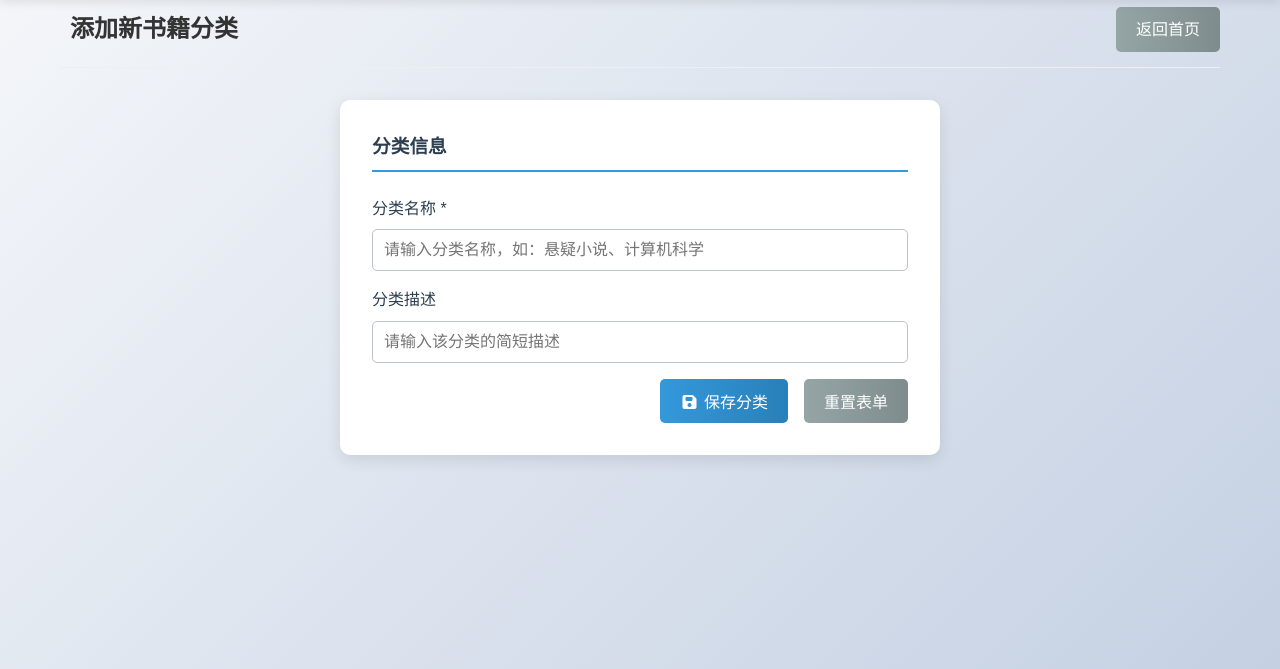
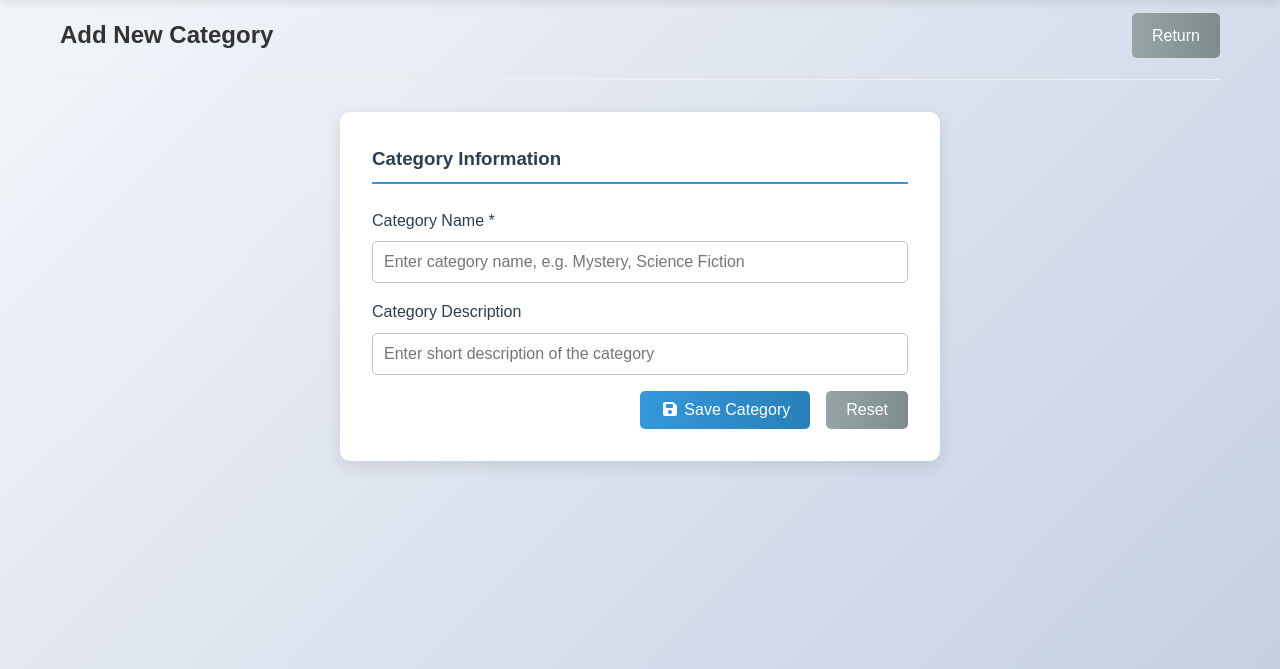
Before and after one commit to PURESUN-OYLY/pyhmk_db, a Flask app: page /add-category in a window 1280 px wide. Shown: the part 70-739 px from the top of the page. Run offline with Flask 3, Linux system fonts and the light colour scheme; some libraries are stand-ins or nearby versions.

```diff
--- a/app.py
+++ b/app.py
@@ -109,7 +109,7 @@ def book_detail(book_id):
     book = Book.query.get_or_404(book_id)
     return render_template('book_detail.html', book=book)
 
-# 添加书籍表单
+# Add Book Form
 @app.route('/add-book', methods=['GET', 'POST'])
 def add_book():
     authors = Author.query.all()
@@ -295,10 +295,19 @@ def list_languages():
 def edit_category(category_id):
     category = Category.query.get_or_404(category_id)
     if request.method == 'POST':
-        category.name = request.form['name'].strip()
+        errors = []
+        if not Category.query.filter_by(name=request.form['name'].strip()).first():
+            errors.append('Category name not exists')
+
+        # category.name = request.form['name'].strip()
         category.description = request.form['description'].strip()
+
+        # if errors, return to form
+        if errors:
+            return render_template('edit_category.html', category=category, errors=errors)
+
         db.session.commit()
-        flash('分类信息更新成功！', 'success')
+        flash('Category updated successfully!', 'success')
         return redirect(url_for('list_categories'))
 
     return render_template('edit_category.html', category=category)
@@ -307,26 +316,27 @@ def edit_category(category_id):
 @app.route('/delete-category/<int:category_id>', methods=['GET', 'POST'])
 def delete_category(category_id):
     category = Category.query.get_or_404(category_id)
-    # 多对多关系中，通过 backref 的 dynamic 查询该分类下的书
-    affected_books = category.books.all()
+
+    # Fetch all books in the category's books relationship
+    affected_books = category.books
 
     if request.method == 'POST':
         try:
-            # 级联删除该分类下的所有书
+            # Delete all books in the category's books relationship
             for book in affected_books:
                 db.session.delete(book)
             db.session.delete(category)
             db.session.commit()
-            flash(f'分类【{category.name}】及其关联的 {len(affected_books)} 本书籍已全部级联删除！', 'success')
+            flash(f'Category {category.name} and its {len(affected_books)} books have been deleted successfully!', 'success')
             return redirect(url_for('list_categories'))
         except Exception as e:
             db.session.rollback()
-            flash(f'删除失败：{str(e)}', 'danger')
+            flash(f'Delete failed: {str(e)}', 'danger')
             return redirect(url_for('list_categories'))
 
-    # GET 请求：渲染确认删除预览页面
+    # GET request, render delete confirm page
     return render_template('delete_confirm.html',
-                           type='分类',
+                           type='Category',
                            item_name=category.name,
                            books=affected_books,
                            cancel_url=url_for('list_categories'))
@@ -340,11 +350,11 @@ def add_category():
         description = request.form['description'].strip()
 
         if not name:
-            errors.append('分类名称不能为空')
+            errors.append('Category name cannot be empty')
 
         # 检查分类是否已存在
         if Category.query.filter_by(name=name).first():
-            errors.append('该分类名称已存在')
+            errors.append('Category name already exists')
 
         if errors:
             return render_template('add_category.html', errors=errors)
@@ -353,11 +363,11 @@ def add_category():
             category = Category(name=name, description=description)
             db.session.add(category)
             db.session.commit()
-            flash('分类添加成功！', 'success')
-            return redirect(url_for('index'))
+            flash('Category added successfully!', 'success')
+            return redirect(url_for('list_categories'))
         except Exception as e:
             db.session.rollback()
-            errors.append(f'添加失败：{str(e)}')
+            errors.append(f'Add failed: {str(e)}')
             return render_template('add_category.html', errors=errors)
 
     return render_template('add_category.html')
--- a/models.py
+++ b/models.py
@@ -8,9 +8,6 @@ class Category(db.Model):
     id = db.Column(db.Integer, primary_key=True)
     name = db.Column(db.String(50), nullable=False, unique=True)
     description = db.Column(db.String(200))
-
-    # One-to-many relationship with Book, foreign key
-    books = db.relationship('Book', backref='category', lazy=True)
 
     def __repr__(self):
         return f'<Category {self.name}>'
@@ -74,6 +71,7 @@ class Book(db.Model):
 
     # Category foreign key
     category_id = db.Column(db.Integer, db.ForeignKey('category.id'), nullable=False)
+    category = db.relationship('Category', backref='books', lazy=True)
 
     # Language foreign key
     language_id = db.Column(db.Integer, db.ForeignKey('language.id'), nullable=False)
--- a/static/css/style.css
+++ b/static/css/style.css
@@ -74,7 +74,7 @@ body {
     border-bottom: 1px solid #ecf0f1;
 }
 
-.main_title {
+.main-title {
     margin: 1rem 0;
 }
 
@@ -267,7 +267,6 @@ main {
     text-align: center;
     border-bottom: 1px solid #ecf0f1;
     min-width: 120px;
-    /* max-width: 250px; */
 }
 
 .books-table th {
@@ -280,8 +279,6 @@ main {
 .books-table td div{
     white-space: nowrap;
     overflow: hidden;
-    /* overflow-x: auto; */
-    /* scrollbar-width: none; */
     container-type: inline-size;
 }
 
@@ -327,7 +324,6 @@ main {
     margin-left: 5px;
 }
 
-/* 详情页 */
 .book-detail-container {
     display: grid;
     grid-template-columns: 300px 1fr;
@@ -379,10 +375,12 @@ main {
 }
 
 .category-tags {
+    width: fit-content;
     display: flex;
     flex-wrap: wrap;
     gap: 10px;
     margin-top: 0.5rem;
+    align-items: left;
 }
 
 .category-tag {
@@ -392,6 +390,13 @@ main {
     border-radius: 20px;
     font-size: 0.875rem;
 }
+
+.category-introduction-td{
+    text-align: left !important;
+}
+
+/* .category-introduction-action{ */
+/* } */
 
 .description,
 .author-bio {
--- a/templates/add_author.html
+++ b/templates/add_author.html
@@ -4,7 +4,7 @@
 
 {% block content %}
 <section class="page-header">
-    <h1 class="main_title">Add author</h1>
+    <h1 class="main-title">Add author</h1>
     <a href="javascript:history.back()" class="btn btn-secondary">Return</a>
 </section>
 
--- a/templates/add_book.html
+++ b/templates/add_book.html
@@ -4,7 +4,7 @@
 
 {% block content %}
 <section class="page-header">
-    <h1 class="main_title">Add book</h1>
+    <h1 class="main-title">Add book</h1>
     <a href="javascript:history.back();" class="btn btn-secondary">Return</a>
     <!-- <a href="{{ url_for('books') }}" class="btn btn-secondary">Return to list</a> -->
 </section>
--- a/templates/add_category.html
+++ b/templates/add_category.html
@@ -4,40 +4,30 @@
 
 {% block content %}
 <section class="page-header">
-    <h1 style="padding: 10px;">添加新书籍分类</h1>
-    <a href="{{ url_for('index') }}" class="btn btn-secondary">返回首页</a>
+    <h1 class="main-title">Add New Category</h1>
+    <a href="javascript:history.back()" class="btn btn-secondary">Return</a>
 </section>
-
-{% if errors %}
-<div class="alert alert-danger">
-    <ul>
-        {% for error in errors %}
-        <li>{{ error }}</li>
-        {% endfor %}
-    </ul>
-</div>
-{% endif %}
 
 <form method="POST" class="add-book-form" style="max-width: 600px; margin: 0 auto;">
     <div class="form-section">
-        <h3>分类信息</h3>
+        <h3>Category Information</h3>
 
         <div class="form-group">
-            <label for="name">分类名称 *</label>
-            <input type="text" id="name" name="name" required placeholder="请输入分类名称，如：悬疑小说、计算机科学">
+            <label for="name">Category Name *</label>
+            <input type="text" id="name" name="name" required placeholder="Enter category name, e.g. Mystery, Science Fiction">
         </div>
 
         <div class="form-group">
-            <label for="description">分类描述</label>
-            <input type="text" id="description" name="description" placeholder="请输入该分类的简短描述">
+            <label for="description">Category Description</label>
+            <input type="text" id="description" name="description" placeholder="Enter short description of the category">
         </div>
     </div>
 
     <div class="form-actions">
         <button type="submit" class="btn btn-primary">
-            <i class="fas fa-save"></i> 保存分类
+            <i class="fas fa-save"></i> Save Category
         </button>
-        <button type="reset" class="btn btn-secondary">重置表单</button>
+        <button type="reset" class="btn btn-secondary">Reset</button>
     </div>
 </form>
 {% endblock %}
--- a/templates/authors.html
+++ b/templates/authors.html
@@ -3,7 +3,7 @@
 
 {% block content %}
 <section class="page-header">
-    <h1 class="main_title">Author List</h1>
+    <h1 class="main-title">Author List</h1>
     <a href="{{ url_for('add_author') }}" class="btn btn-primary"><i class="fas fa-plus"></i> Add Author</a>
 </section>
 
--- a/templates/base.html
+++ b/templates/base.html
@@ -24,8 +24,6 @@
             icon: "{{ category }}",
             confirmButtonText: 'OK'
         });
-        // console.log(message);
-        // console.log(category);
     });
 </script>
 {% endfor %}
@@ -34,6 +32,8 @@
 
 {% if errors %}
 <script>
+    // wait for DOM to load before showing the alert
+    document.addEventListener('DOMContentLoaded', function () {
         const Toast = Swal.mixin({
             toast: true,
             position: 'bottom-start',
@@ -46,8 +46,7 @@
             icon: 'error',
             title: "{{ errors[0] }}"
         });
-    console.log(errors);
-    console.log(errors[0]);
+    });
 </script>
 {% endif %}
 
--- a/templates/books.html
+++ b/templates/books.html
@@ -4,7 +4,7 @@
 
 {% block content %}
 <section class="page-header">
-    <h1 class="main_title">Book List</h1>
+    <h1 class="main-title">Book List</h1>
     <a href="{{ url_for('add_book') }}" class="btn btn-primary">
         <i class="fas fa-plus"></i> Add Book
     </a>
--- a/templates/edit_author.html
+++ b/templates/edit_author.html
@@ -4,7 +4,7 @@
 
 {% block content %}
 <section class="page-header">
-    <h1 class="main_title">Edit Author: {{ author.name }}</h1>
+    <h1 class="main-title">Edit Author: {{ author.name }}</h1>
     <a href="javascript:history.back()" class="btn btn-secondary">Return</a>
 </section>
 
```
Also changed, not shown: templates/categories.html (+8 -8 lines), templates/edit_category.html (+14 -6 lines), instance/library.db. Lines whose indentation alone changed are shown as unchanged.
